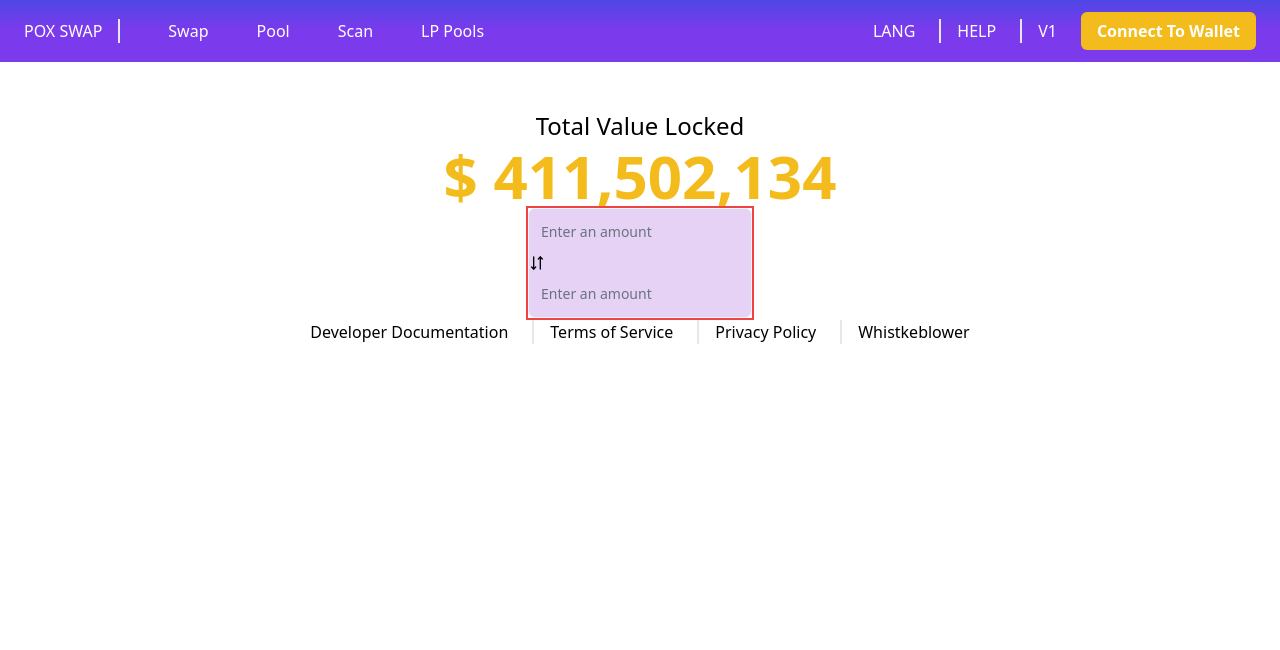
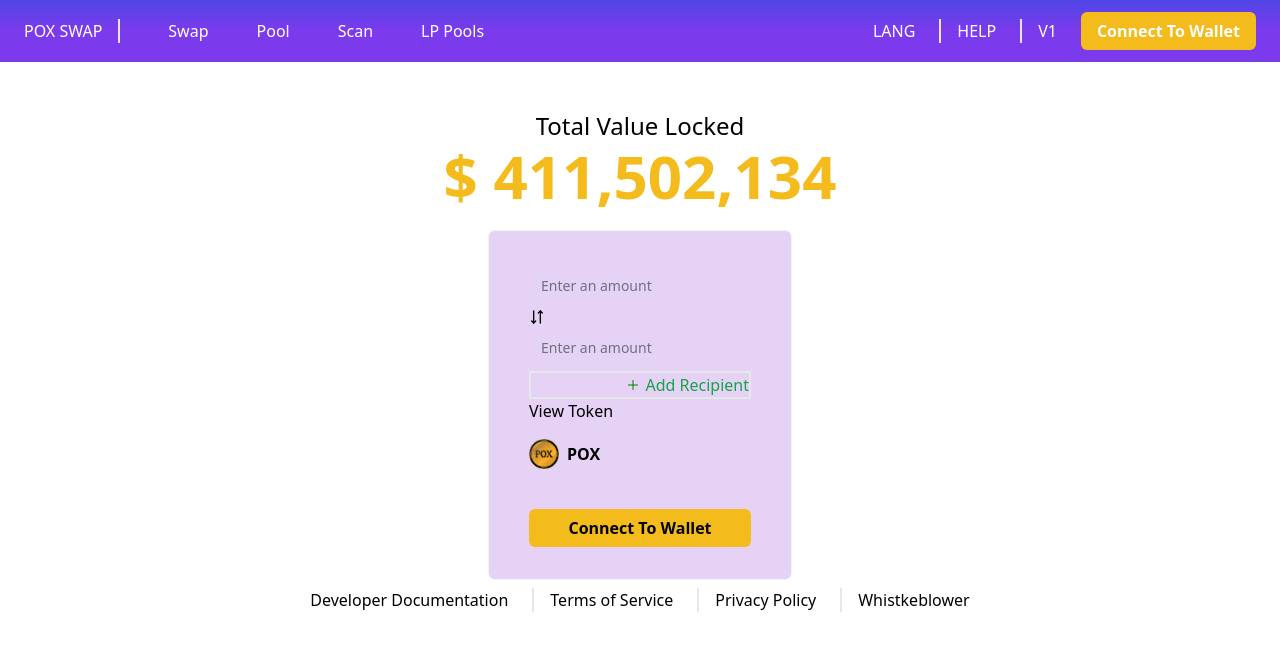
Before and after one commit to aamil3112/DEX_Frontend, a React (Vite) app: page / in a window 1280 px wide. Shown: the top 650 px of the page. Built offline with nearby package versions, Linux system fonts and the light colour scheme.

Commit message:
add logo in assest

```diff
--- a/src/components/Glassmorphosim.jsx
+++ b/src/components/Glassmorphosim.jsx
@@ -1,7 +1,7 @@
 // eslint-disable-next-line react/prop-types
 const Glassmorphosim = ({children}) => {
   return (
-    <div className="bg-purple-700 rounded-md
+    <div className="flex flex-col justify-center items px-10 py-8 bg-purple-700 rounded-md
      bg-clip-padding backdrop-filter backdrop-blur-sm bg-opacity-20 border border-gray-100">
       {children}
     </div>
--- a/src/pages/Home.jsx
+++ b/src/pages/Home.jsx
@@ -2,11 +2,12 @@ import { useState } from "react";
 import Glassmorphosim from "../components/Glassmorphosim"
 import Input from "../components/Input"
 import { TbArrowsDownUp } from "react-icons/tb";
+import Logo from "../assets/Logo.png";
+import { IoAddOutline } from "react-icons/io5";
 
 const Home = () => {
   const [exhangeCurrency, setExchangeCurrency] = useState("");
-
-
+  const [showRecipient, setShowRecipient] = useState(false);
   return (
     <>
     <div className="flex flex-col items-center justify-center pt-12">
@@ -14,23 +15,34 @@ const Home = () => {
         <p className="text-2xl pb-1">Total Value Locked</p>
         <p className="text-6xl text-[#F3BB1B] font-bold">$ 411,502,134</p>
       </div>
-      <div className="mx-auto border-red-500 border-2 ">
+      <div className="pt-6 pb-2">
         <Glassmorphosim>
           <Input/>
           <TbArrowsDownUp />
           <Input/>
+          <div className="flex space-x-1 justify-end items-center border-2">
+          <IoAddOutline color="green" />
+          <p className="text-green-600"> Add Recipient</p>
+          </div>
+          <p>View Token</p>
+          <div className="flex space-x-2 items-center py-4 font-bold">
+            <img src={Logo} alt="" width={30} />
+            <p>POX</p>
+          </div>
+          <button className="mt-6 rounded-md bg-[#F3BB1B] px-4 py-[7px] font-semibold cursor-pointer">
+            Connect To Wallet
+          </button>
           </Glassmorphosim>
       </div>
       <div>
-      <div>
-            <ul className="flex justify-between space-x-6 divide-x-2">
+             <ul className="flex justify-between space-x-6 divide-x-2">
               <li className="cursor-pointer">Developer Documentation</li>
               <li className="pl-4 cursor-pointer">Terms of Service</li>
               <li className="pl-4 cursor-pointer">Privacy Policy</li>
               <li className="pl-4 cursor-pointer">Whistkeblower</li>
             </ul>
           </div>
-      </div>
+
     </div>
     </>
   )
```
Also changed, not shown: src/assets/Logo.png (renamed from src/assets/Asset 2-8.png).
